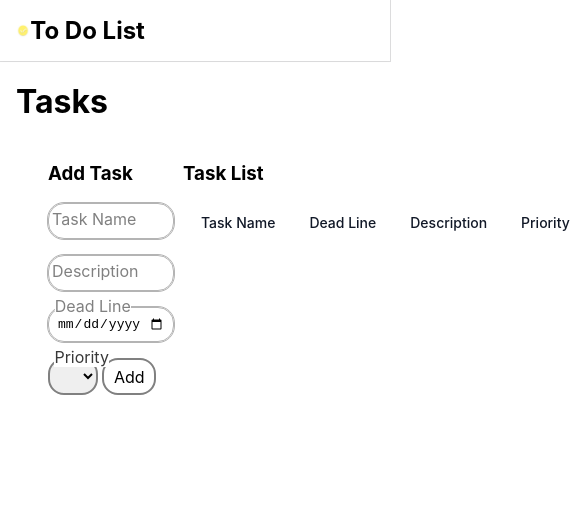
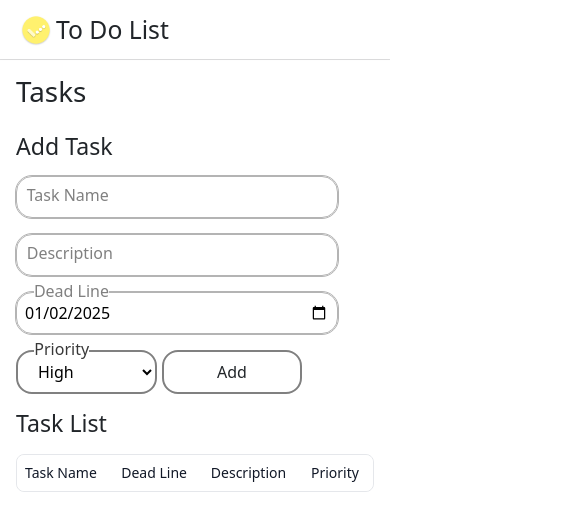
Before and after one commit to Arjunr7019/to-do-list, a React (Create React App) app: page / in a window 390 px wide. Shown: the top 530 px of the page, 585 px wide, since content can reach past the window. Built offline with nearby package versions, Linux system fonts and the light colour scheme.

Commit message:
made responsive and miner fix

```diff
--- a/package.json
+++ b/package.json
@@ -5,6 +5,7 @@
   "private": true,
   "dependencies": {
     "@testing-library/react": "^16.1.0",
+    "bootstrap": "^5.3.3",
     "cra-template": "1.2.0",
     "react": "^19.0.0",
     "react-dom": "^19.0.0",
--- a/src/App.css
+++ b/src/App.css
@@ -2,13 +2,13 @@
   from {
     top: 40%;
     left: 45%;
-    width: 10%;
+    width: 3rem;
   }
 
   to {
-    top: 1rem;
+    top: 0.6rem;
     left: 1rem;
-    width: 4%;
+    width: 2.5rem;
   }
 }
 
@@ -54,6 +54,7 @@
 
 #priority{
   border: 2px solid gray;
+  background-color: white;
 }
 #priority:focus{
   border: 2px solid #383838;
--- a/src/Components/AddTask.jsx
+++ b/src/Components/AddTask.jsx
@@ -1,4 +1,4 @@
-import React, { useState, useContext } from 'react';
+import React, { useState, useContext,useEffect } from 'react';
 import InputCard from './InputCard';
 import { ListContext } from '../Context/ListContext';
 import Services from '../Services/Services';
@@ -7,6 +7,22 @@ import { Toaster, toast } from 'sonner';
 export default function AddTask() {
     const [taskData, setTaskData] = useState({ taskName: "", description: "", date: "", priority: "high" });
     const { taskList, setTaskList } = useContext(ListContext);
+
+    useEffect(() => {
+        let currentDate = new Date();
+        let year = currentDate.getFullYear();
+        let month = currentDate.getMonth();
+        let date = currentDate.getDate();
+        if (month < 10 && date < 10) {
+            setTaskData(val => { return { ...val, date: `${year}-0${month + 1}-0${date}` } })
+        } else if (month < 10) {
+            setTaskData(val => { return { ...val, date: `${year}-0${month + 1}-${date}` } })
+        } else if (date < 10) {
+            setTaskData(val => { return { ...val, date: `${year}-${month + 1}-0${date}` } })
+        } else {
+            setTaskData(val => { return { ...val, date: `${year}-${month + 1}-${date}` } })
+        }
+    }, [])
 
     const AddTask = () => {
         if (taskData.taskName === "" || taskData.description === "" || taskData.date === "") {
@@ -48,7 +64,8 @@ export default function AddTask() {
                 onChange={(e) => setTaskData(val => { return { ...val, date: e.target.value } })} />
             <div style={{ width: "80%", display: "flex", flexDirection: "row", justifyContent: "space-between" }}>
                 <div id='container' style={{ width: "50%" }}>
-                    <select onChange={(e) => setTaskData(val => { return { ...val, priority: e.target.value } })} id='priority' style={{ borderRadius: "1rem", padding: "0.5rem 1rem", textAlign: "center", width: "100%" }}>
+                    <select onChange={(e) => setTaskData(val => { return { ...val, priority: e.target.value } })}
+                        id='priority' style={{ borderRadius: "1rem", padding: "0.5rem 1rem", textAlign: "center", width: "100%" }}>
                         <option style={{ textAlign: "start" }} value="high">High</option>
                         <option style={{ textAlign: "start" }} value="medium">Medium</option>
                         <option style={{ textAlign: "start" }} value="low">Low</option>
@@ -57,7 +74,7 @@ export default function AddTask() {
                 </div>
                 <div onClick={() => AddTask()} style={{ width: "50%", margin: "0 0 0 0.3rem", border: "2px solid gray", borderRadius: "1rem", display: "flex", justifyContent: "center", alignItems: "center", cursor: "pointer" }}>Add</div>
             </div>
-            <Toaster position="bottom-center"/>
+            <Toaster position="bottom-center" />
         </>
     )
 }
--- a/src/Components/AllList.jsx
+++ b/src/Components/AllList.jsx
@@ -21,15 +21,15 @@ export default function AllList() {
     })
   },[taskDelete])
   return (
-    <div style={{ display: "flex", justifyContent: "center", alignItems: "center", marginTop: "1rem" }}>
-      <div style={{ overflowX: "auto", borderRadius: "0.5rem", borderWidth: "1px", borderColor: "#E5E7EB" }}>
-        <table style={{ borderTopWidth: "2px", borderColor: "#E5E7EB", minWidth: "100%", fontSize: "0.875rem", lineHeight: "1.25rem", backgroundColor: "#ffffff" }}>
+    <div style={{ display: "flex", justifyContent: "start", alignItems: "center", marginTop: "1rem",width:"100%" }}>
+      <div style={{ borderRadius: "0.5rem", border:"1px solid #E5E7EB",width:"100%" }}>
+        <table style={{ borderRadius: "0.5rem",borderTopWidth: "2px", borderColor: "#E5E7EB",width:"100%", fontSize: "0.875rem", lineHeight: "1.25rem", backgroundColor: "#ffffff" }}>
           <thead style={{ direction: 'ltr', textAlign: 'left' }}>
             <tr>
-              <th style={{ paddingTop: "0.5rem", paddingBottom: "0.5rem", paddingLeft: "1rem", paddingRight: "1rem", fontWeight: 500, color: "#111827", whiteSpace: "nowrap" }}>Task Name</th>
-              <th style={{ paddingTop: "0.5rem", paddingBottom: "0.5rem", paddingLeft: "1rem", paddingRight: "1rem", fontWeight: 500, color: "#111827", whiteSpace: "nowrap" }}>Dead Line</th>
-              <th style={{ paddingTop: "0.5rem", paddingBottom: "0.5rem", paddingLeft: "1rem", paddingRight: "1rem", fontWeight: 500, color: "#111827", whiteSpace: "nowrap" }}>Description</th>
-              <th style={{ paddingTop: "0.5rem", paddingBottom: "0.5rem", paddingLeft: "1rem", paddingRight: "1rem", fontWeight: 500, color: "#111827", whiteSpace: "nowrap" }}>Priority</th>
+              <th style={{ padding:"0.5rem", fontWeight: 500, color: "#111827" }}>Task Name</th>
+              <th style={{ padding:"0.5rem", fontWeight: 500, color: "#111827" }}>Dead Line</th>
+              <th style={{ padding:"0.5rem", fontWeight: 500, color: "#111827" }}>Description</th>
+              <th style={{ padding:"0.5rem", fontWeight: 500, color: "#111827" }}>Priority</th>
             </tr>
           </thead>
 
--- a/src/Components/InputCard.jsx
+++ b/src/Components/InputCard.jsx
@@ -1,10 +1,26 @@
-import React from 'react';
+import React,{useEffect,useState} from 'react';
 import '../App.css';
 
 export default function InputCard({labelName,inputType,onChange,value}) {
+    const[minDate,setMinDate] = useState()
+    useEffect(() => {
+        let currentDate = new Date();
+        let year = currentDate.getFullYear();
+        let month = currentDate.getMonth();
+        let date = currentDate.getDate();
+        if (month < 10 && date < 10) {
+            setMinDate(`${year}-0${month + 1}-0${date}`)
+        } else if (month < 10) {
+            setMinDate(`${year}-0${month + 1}-${date}`)
+        } else if (date < 10) {
+            setMinDate(`${year}-${month + 1}-0${date}`)
+        } else {
+            setMinDate(`${year}-${month + 1}-${date}`)
+        }
+    }, [])
     return (
         <div className='inputCard' style={{ position: "relative",margin:"1rem 0" }}>
-            <input value={value} style={{ padding: "0.5rem", borderRadius: "1rem", width: "80%" }} onChange={onChange} type={inputType} id="inputName" />
+            <input value={value} min={inputType==="date"? minDate : ''} style={{ padding: "0.5rem", borderRadius: "1rem", width: "90%",backgroundColor:"white" }} onChange={onChange} type={inputType} id="inputName" />
             <label style={inputType === "date"||value !== '' ? {left:"5%",top:"-33%",backgroundColor:"white"}:{}} id="inputLabel" htmlFor="inputName">{labelName}</label>
         </div>
     )
--- a/src/Components/NavBar.jsx
+++ b/src/Components/NavBar.jsx
@@ -4,8 +4,8 @@ import logo from '../Images/logo.png'
 
 export default function NavBar() {
     return (
-        <div className='navBar' style={{display:"flex",flexDirection:"row",alignItems:"center",padding:"1rem"}}>
-            <img style={{ width: "4%" }} src={logo} alt="logo" />
+        <div className='navBar' style={{display:"flex",flexDirection:"row",alignItems:"center",padding:"0.6rem 1rem"}}>
+            <img style={{ width: "2.5rem" }} src={logo} alt="logo" />
             <h2 style={{margin:"0"}}>To Do List</h2>
         </div>
     )
--- a/src/Components/ToDoListCard.jsx
+++ b/src/Components/ToDoListCard.jsx
@@ -35,17 +35,17 @@ export default function ToDoListCard({ name, date, description, priority, onClic
 
     return (
         <tr style={checked ? { textDecoration: "line-through" } : {}}>
-            <td style={{ paddingTop: "0.5rem", paddingBottom: "0.5rem", paddingLeft: "1rem", paddingRight: "1rem", fontWeight: 500, color: "#111827", whiteSpace: "nowrap" }}>{name}</td>
-            <td style={{ paddingTop: "0.5rem", paddingBottom: "0.5rem", paddingLeft: "1rem", paddingRight: "1rem", color: "#374151", whiteSpace: "nowrap" }}>{date}</td>
-            <td style={{ paddingTop: "0.5rem", paddingBottom: "0.5rem", paddingLeft: "1rem", paddingRight: "1rem", color: "#374151", whiteSpace: "nowrap" }}>
+            <td style={{ padding:"0.5rem", fontWeight: 500, color: "#111827" }}>{name}</td>
+            <td style={{ padding:"0.5rem", color: "#374151" }}>{date}</td>
+            <td style={{ padding:"0.5rem", color: "#374151" }}>
                 {stringChunks.map((chunk, index) => <p key={index} style={{ padding: "0", margin: "0" }}>{chunk}</p>)}
             </td>
-            <td style={{ paddingTop: "0.5rem", paddingBottom: "0.5rem", paddingLeft: "1rem", paddingRight: "1rem", color: "#374151", whiteSpace: "nowrap" }}>
+            <td style={{ padding:"0.5rem", color: "#374151" }}>
                 <div style={priority === "high" ? { paddingX: "2px", borderRadius: "5px", backgroundColor: "#f55e53" } : { paddingX: "2px", borderRadius: "5px", backgroundColor: "#f5ed53" }}>
                     <p style={{ textAlign: "center", color: "white", margin: "0" }}>{priority}</p>
                 </div>
             </td>
-            <td>
+            <td style={{padding:"0.5rem"}}>
                 <input style={{ cursor: "pointer" }} type="checkbox" onChange={() => checked ? setChecked(false) : setChecked(true)} />
             </td>
             {checked ? <td style={{ cursor: "pointer" }} onClick={onClick}>
--- a/src/Pages/Home.jsx
+++ b/src/Pages/Home.jsx
@@ -3,19 +3,22 @@ import React from 'react';
 import AllList from '../Components/AllList';
 import NavBar from '../Components/NavBar';
 import AddTask from '../Components/AddTask';
+import 'bootstrap/dist/css/bootstrap.min.css';
 
 export default function Home() {
   return (
     <div style={{ display: "flex", flexDirection: "column", height: "100vh" }}>
       <NavBar />
       <div style={{padding:"0 1rem"}}>
-        <h1>Tasks</h1>
-        <div style={{ display: "flex", flexDirection: "row",width:"100%",justifyContent:"start",padding:"0 0 0 2rem" }}>
-          <div style={{ width: "50%" }}>
+        <h1 className='mt-3'>Tasks</h1>
+        <div className='w-100 d-flex jutify-content-start flex-column flex-md-row'
+        //  style={{padding:"0 0 0 2rem" }}
+         >
+          <div className='mt-3' style={{ width: "100%" }}>
             <h3>Add Task</h3>
             <AddTask />
           </div>
-          <div >
+          <div className='mt-3' style={{width:"100%"}}>
             <h3>Task List</h3>
             <AllList />
           </div>
```
Also changed, not shown: 1 other file (tests, documents, lock files or other folders).
